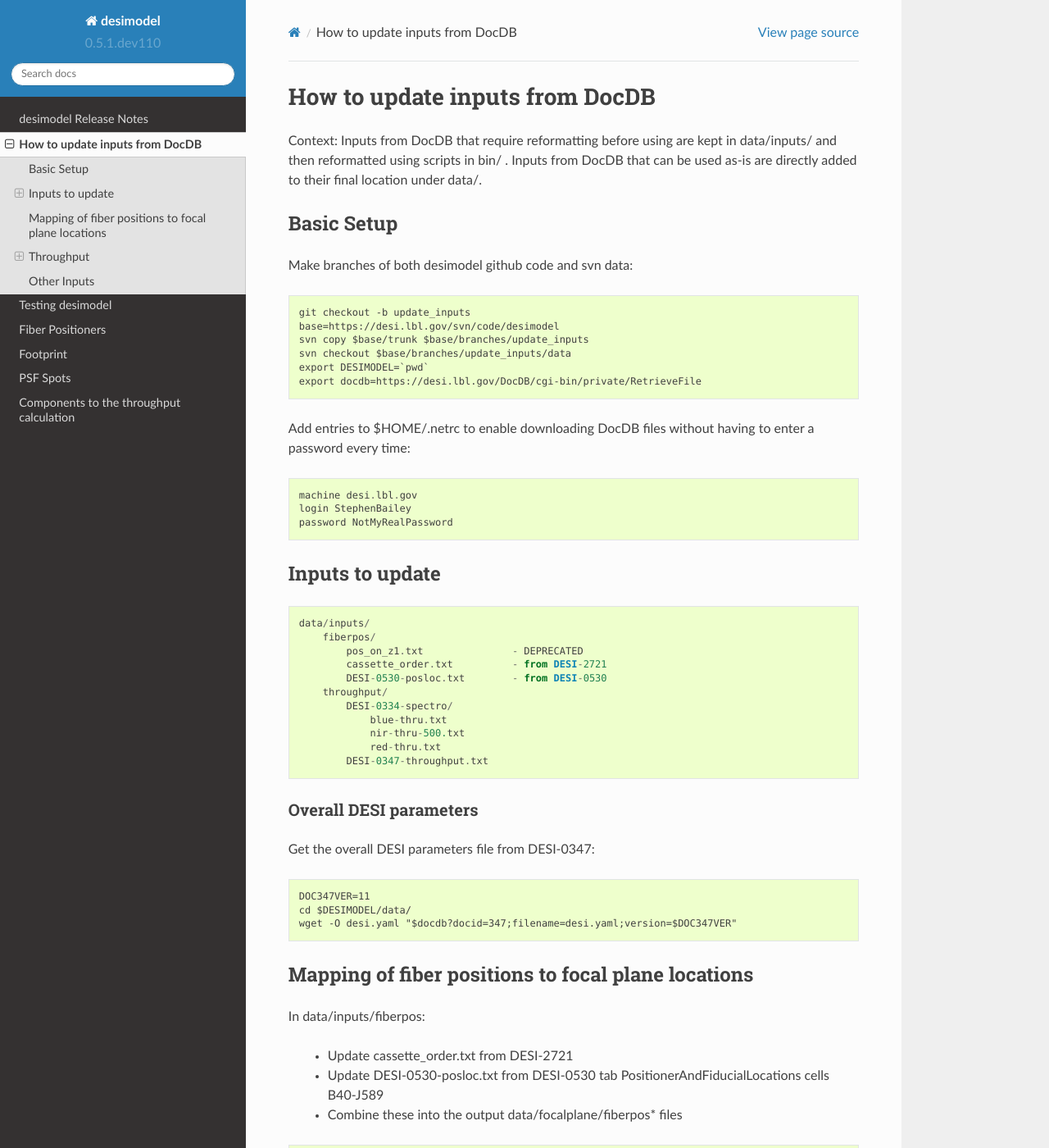
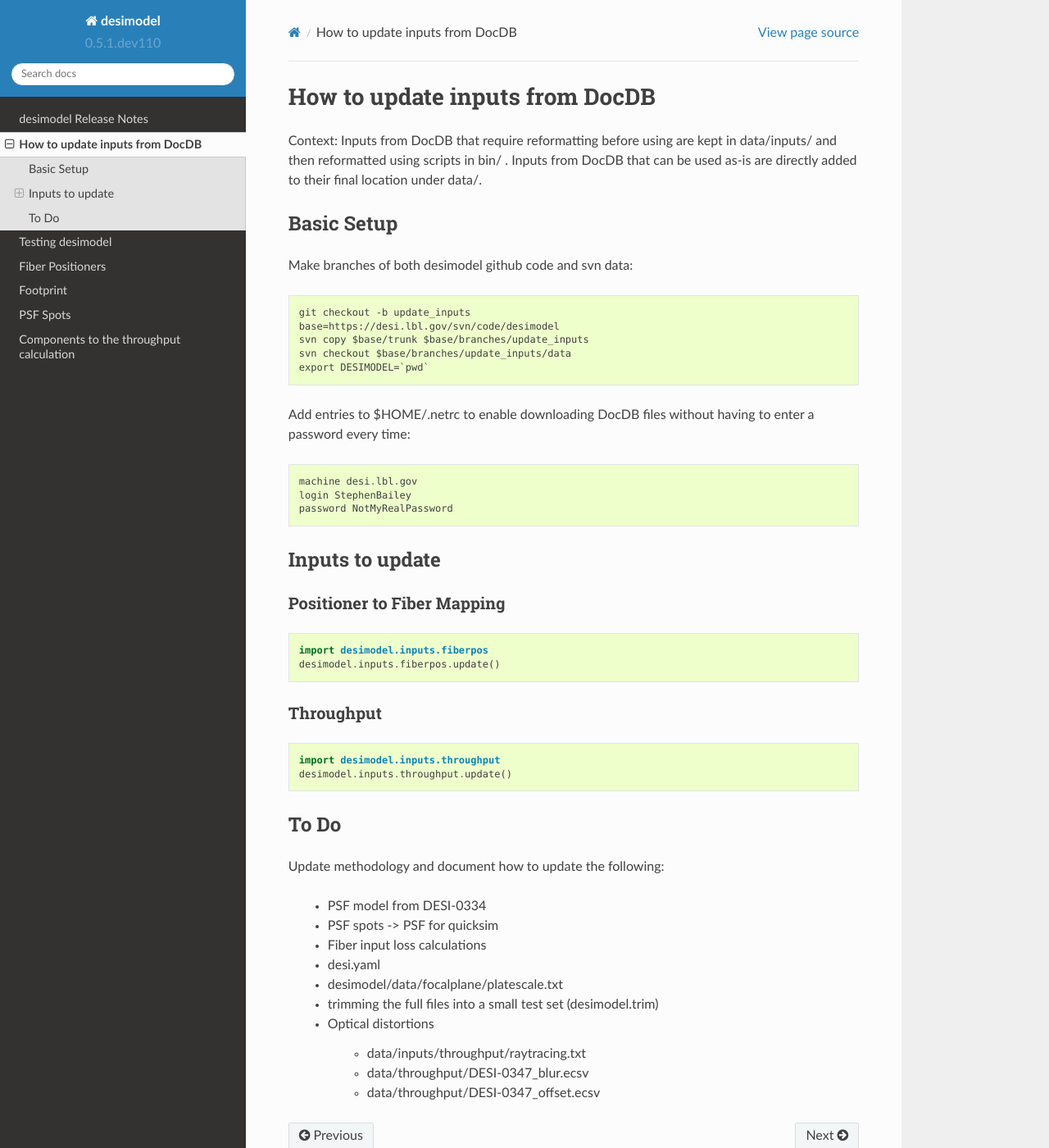
Before and after one commit to desihub/desimodel, a Sphinx documentation site: the page built from doc/update_inputs.rst, in a window 1280 px wide and 1400 px high. Shown: the whole window at 82% size. Built offline with Sphinx 7.4.7 and the Read the Docs theme 2.0.0, drawn with Linux system fonts in a browser that asks for light colours; some of the changed text lies outside the part shown.

Commit message:
cleanup in prep for PR

```diff
--- a/doc/update_inputs.rst
+++ b/doc/update_inputs.rst
@@ -17,7 +17,6 @@ Make branches of both desimodel github code and svn data::
     svn copy $base/trunk $base/branches/update_inputs
     svn checkout $base/branches/update_inputs/data
     export DESIMODEL=`pwd`
-    export docdb=https://desi.lbl.gov/DocDB/cgi-bin/private/RetrieveFile
 
 Add entries to $HOME/.netrc to enable downloading DocDB files without
 having to enter a password every time::
@@ -29,94 +28,35 @@ having to enter a password every time::
 Inputs to update
 ================
 
-::
-
-    data/inputs/
-        fiberpos/
-            pos_on_z1.txt               - DEPRECATED
-            cassette_order.txt          - from DESI-2721
-            DESI-0530-posloc.txt        - from DESI-0530
-        throughput/
-            DESI-0334-spectro/
-                blue-thru.txt
-                nir-thru-500.txt
-                red-thru.txt
-            DESI-0347-throughput.txt
-
-
-Overall DESI parameters
------------------------
-
-Get the overall DESI parameters file from DESI-0347::
-
-    DOC347VER=11
-    cd $DESIMODEL/data/
-    wget -O desi.yaml "$docdb?docid=347;filename=desi.yaml;version=$DOC347VER"
-
-Mapping of fiber positions to focal plane locations
-===================================================
-
-In data/inputs/fiberpos:
-
-  * Update cassette_order.txt from DESI-2721
-  * Update DESI-0530-posloc.txt from DESI-0530 tab
-    PositionerAndFiducialLocations cells B40-J589
-  * Combine these into the output data/focalplane/fiberpos* files
+Positioner to Fiber Mapping
+---------------------------
 
 ::
 
-    python $DESIMODEL/bin/randomize_fibers.py \
-        --input $DESIMODEL/data/inputs/fiberpos/DESI-0530-posloc.txt \
-        --cassettes $DESIMODEL/data/inputs/fiberpos/cassette_order.txt \
-        --outdir $DESIMODEL/data/focalplane
-
-See fiberpos.rst for more details.
+    import desimodel.inputs.fiberpos
+    desimodel.inputs.fiberpos.update()
 
 Throughput
-==========
-
-CCD Quantum Efficiency
-----------------------
-
-In data/inputs/throughput/DESI-0334-spectro/, download the following files
-from https://desi.lbl.gov/DocDB/cgi-bin/private/ShowDocument?docid=334:
-
-  * blue-thru.txt
-  * red-thru.txt
-  * nir-thru-250.txt
-
-See $DESIMODEL/data/inputs/throughput/DESI-0334-spectro/README for cut-and-paste
-wget instructions.
-
-Overall DESI throughput
------------------------
-
-In data/inputs/throughput, download https://desi.lbl.gov/DocDB/cgi-bin/private/RetrieveFile?docid=347;filename=Inst_Throughput_forDESIModel11.txt;version=11
-as DESI-0347-throughput.txt, e.g.::
-
-    DOC347VER=11
-    cd $DESIMODEL/data/inputs/throughput
-    wget -O DESI-0347-throughput.txt "$docdb?docid=347;filename=Inst_Throughput_forDESIModel11.txt;version=11"
-
-Combine throughput files
-------------------------
+----------
 
 ::
 
-  python $DESIMODEL/bin/combine_throughputs.py -o $DESIMODEL/data/throughput
+    import desimodel.inputs.throughput
+    desimodel.inputs.throughput.update()
 
-Other Inputs
-============
+To Do
+=====
 
-Other input files not covered here, added as part of
-`desimodel PR #29 <https://github.com/desihub/desimodel/pull/29>`_:
+Update methodology and document how to update the following:
 
-  * Data for the figures on the "Geometric Blur" tab of DESI-0347,
-    though not yet in DocDB as a data file itself:
+  * PSF model from DESI-0334
+  * PSF spots -> PSF for quicksim
+  * Fiber input loss calculations
+  * desi.yaml
+  * desimodel/data/focalplane/platescale.txt
+  * trimming the full files into a small test set (desimodel.trim)
+  * Optical distortions
 
-    * inputs/throughput/raytracing.txt
-
-  * Reformatted by hand from DESI-0347 excel spreadsheet:
-
-    * throughput/DESI-0347_blur.ecsv
-    * throughput/DESI-0347_offset.ecsv
+      * data/inputs/throughput/raytracing.txt
+      * data/throughput/DESI-0347_blur.ecsv
+      * data/throughput/DESI-0347_offset.ecsv
```
Also changed, not shown: doc/fiberpos.rst (+13 -25 lines), doc/throughput.rst (+14 -28 lines), 3 other files.
